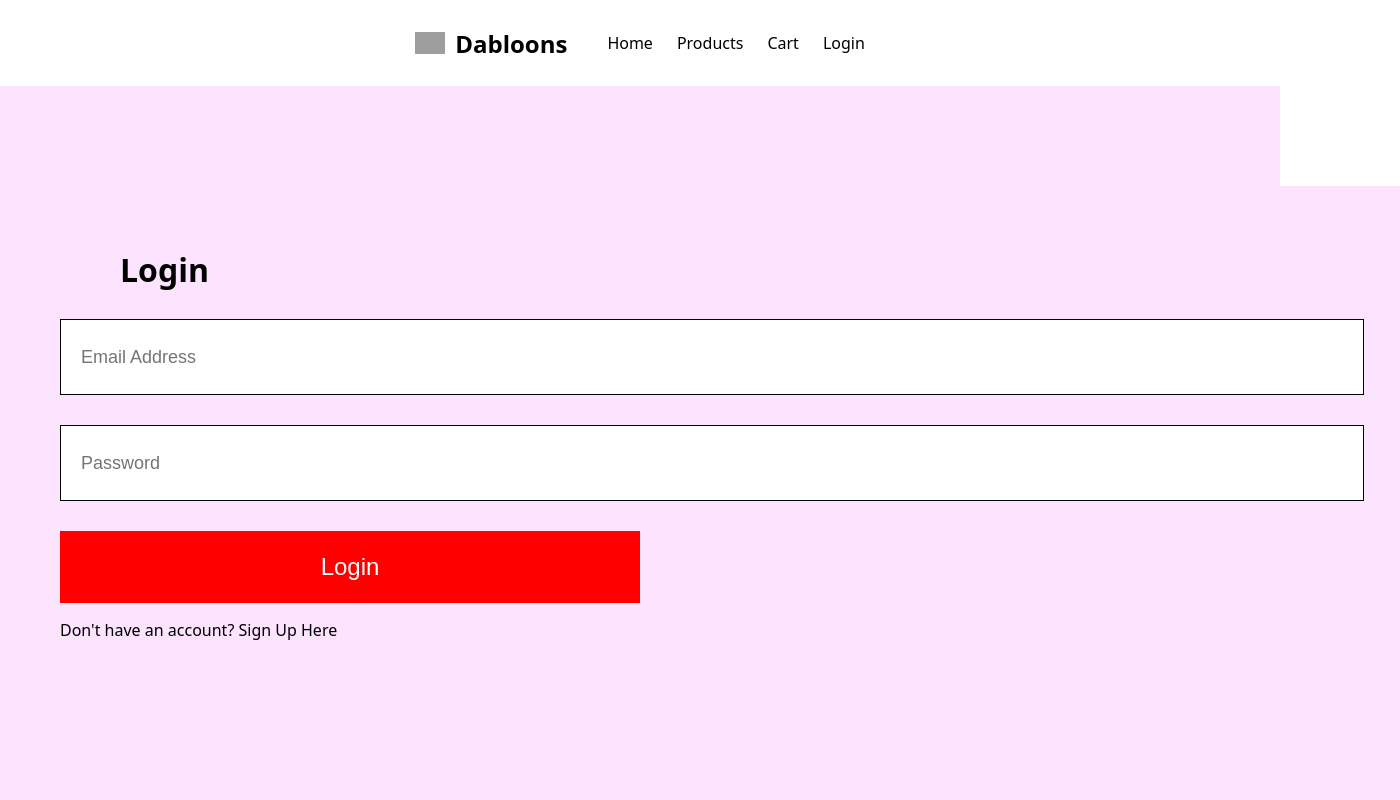
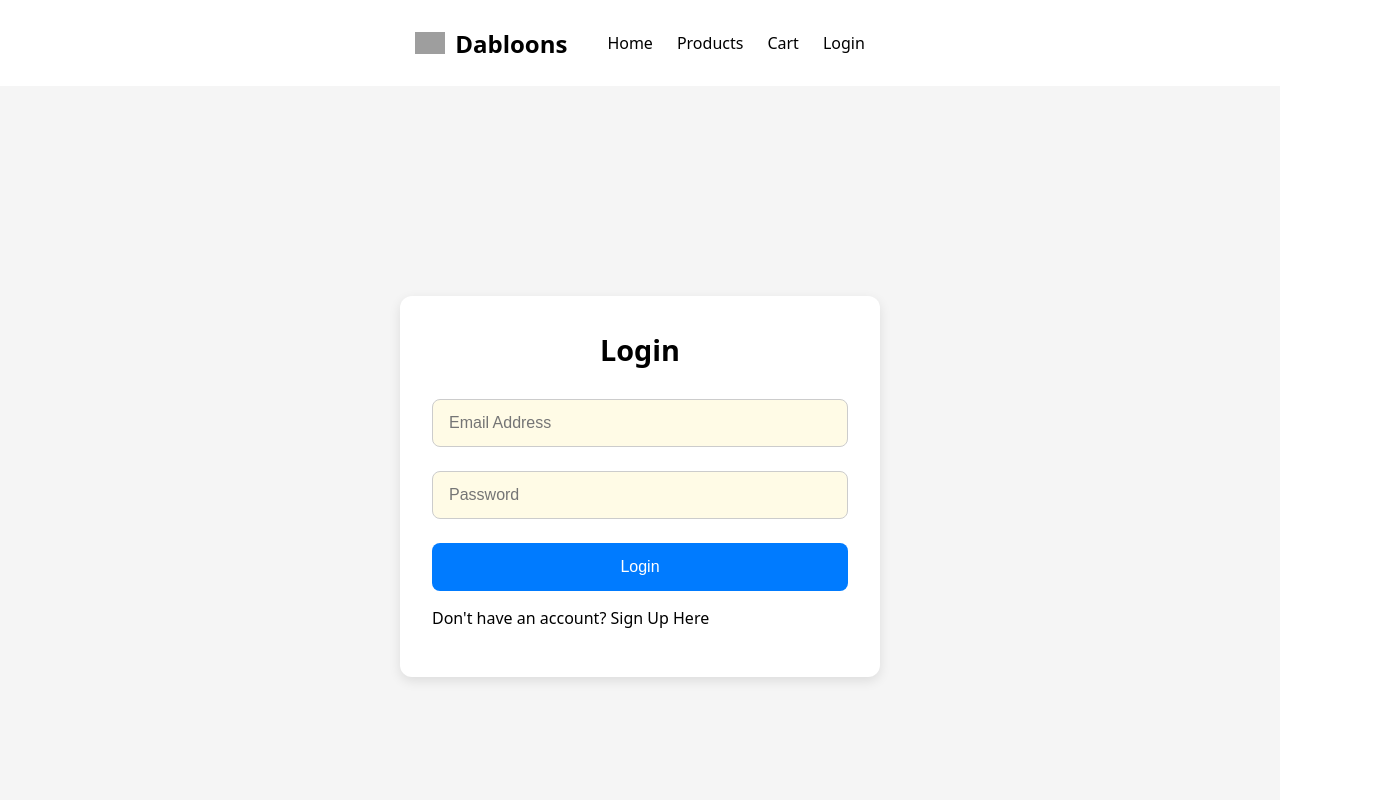
Before and after one commit to slamonander/CSE108-Final, a React (Vite) app in the folder frontend/: page /login in a window 1280 px wide. Shown: the top 800 px of the page, 1400 px wide, since content can reach past the window. Built offline with nearby package versions, Linux system fonts and the light colour scheme; grey boxes are pictures that could not be loaded; the HTML template or start-up script is replaced by a standard one; a web font is replaced by a local one.

Commit message:
Added purchase button (unwired) Styled Login page

```diff
--- a/frontend/src/Cart.css
+++ b/frontend/src/Cart.css
@@ -63,3 +63,24 @@
     font-size: 1.2rem;
     text-align: right;
   }
+  .purchase-button-container {
+    display: flex;
+    justify-content: flex-end;
+    margin-top: 1rem;
+  }
+
+  .purchase-button {
+    background-color: #007bff;
+    font-family: inherit;  /* gotta have the scroll font lol */
+    font-weight: 500;
+    color: white;
+    border: none;
+    padding: 0.5rem 1rem;
+    border-radius: 4px;
+    cursor: pointer;
+    font-size: 1rem;
+  }
+
+  .purchase-button:hover {
+    background-color: #0056b3;
+  }
--- a/frontend/src/Cart.jsx
+++ b/frontend/src/Cart.jsx
@@ -94,7 +94,7 @@ const Cart = () => {
             );
         }
     };
-
+//PURCHASE BUTTON IS NOT WIRED TO ANYTHING
     return (
       <div className="cart-container">
         <h2>Your Cart</h2>
@@ -114,6 +114,9 @@ const Cart = () => {
         <div className="cart-total">
           <strong>Total:</strong> ${cart.total.toFixed(2)}
         </div>
+        <div className="purchase-button-container">
+          <button className="purchase-button">Purchase</button>
+       </div>
       </div>
     );
   };
--- a/frontend/src/LoginSignUp.css
+++ b/frontend/src/LoginSignUp.css
@@ -1,61 +1,86 @@
-.loginsignup{
+.loginsignup {
     width: 100%;
-    height: 80vh;
-    background:#fce3fe;
-    padding-top: 100px;
+    min-height: 100vh;
+    background: #f5f5f5;
+    display: flex;
+    justify-content: center;
+    align-items: center;
+    padding: 2rem;
+    box-sizing: border-box;
   }
-.loginsignup-container{
+
+  .loginsignup-container {
+    max-width: 480px;
     width: 100%;
-    height: 80vh;
-    background:#fce3fe;
-    margin: auto;
-    padding: 40px 60px;
+    padding: 2rem;
+    box-sizing: border-box;
+    background: #fff;
+    border-radius: 12px;
+    box-shadow: 0 4px 12px rgba(0, 0, 0, 0.1);
   }
-.loginsignup-container h1{
-    margin: 20px 60px;
+
+  .loginsignup-container h1 {
+    margin-bottom: 2rem;
+    font-size: 1.8rem;
+    text-align: center;
+    box-sizing: border-box;
   }
-.loginsignup-fields{
+
+  .loginsignup-fields {
     display: flex;
     flex-direction: column;
-    gap: 30px;
-    margin-top: 30px;
+    gap: 1.5rem;
+    box-sizing: border-box;
   }
-.loginsignup-fields input{
-    height: 72px;
+
+  .loginsignup-fields input {
     width: 100%;
-    padding-left: 20px;
-    border: 1px solid black;
-    outline: none;
+    height: 48px;
+    padding: 0 1rem;
+    border: 1px solid #ccc;
+    border-radius: 8px;
+    box-sizing: border-box;
+    font-size: 1rem;
+    background-color: #fffbe6;
+  }
+
+  .loginsignup-container button {
+    width: 100%;
+    height: 48px;
+    margin-top: 1.5rem;
+    background-color: #007bff;
+    color: white;
+    font-size: 1rem;
+    font-weight: 500;
+    border: none;
+    border-radius: 8px;
+    cursor: pointer;
+    box-sizing: border-box;
+  }
+
+  .loginsignup-container button:hover {
+    background-color: #0056b3;
+  }
+
+
+  .loginsignup-login {
+    margin-top: 1rem;
+    text-align: center;
+    font-size: 0.95rem;
     color: #5c5c5c;
-    font-size: 18px;
   }
-.loginsignup-container button{
-    width: 580px;
-    height: 72px;
-    color: white;
-    background: red;
-    margin-top: 30px;
-    border: none;
-    font-size: 24px;
-    font-weight: 500;
+
+  .loginsignup-login span {
+    color: #ff4141;
+    font-weight: 600;
     cursor: pointer;
   }
-.loginsignup-login{
-    margin-top: 20px;
-    color: #5c5c5c;
-    font-size: 18px;
-    font-weight: 500;
-}
-.loginsignup-login span{
-    color: #ff4141;
-    font-weight: 600;
-}
-.loginsignup-agree{
+
+  .loginsignup-agree {
     display: flex;
     align-items: center;
-    margin-top: 25px;
-    gap: 20px;
+    margin-top: 1rem;
+    gap: 0.5rem;
+    font-size: 0.9rem;
     color: #5c5c5c;
-    font-size: 18px;
-    font-weight: 500;
   }
```
Lines whose indentation alone changed are shown as unchanged.
